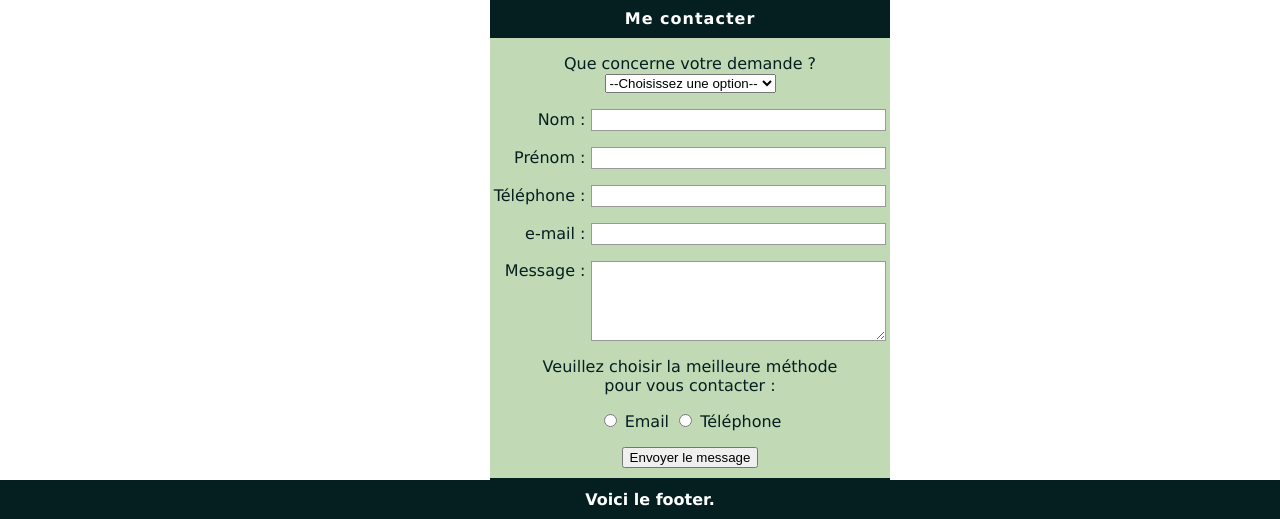
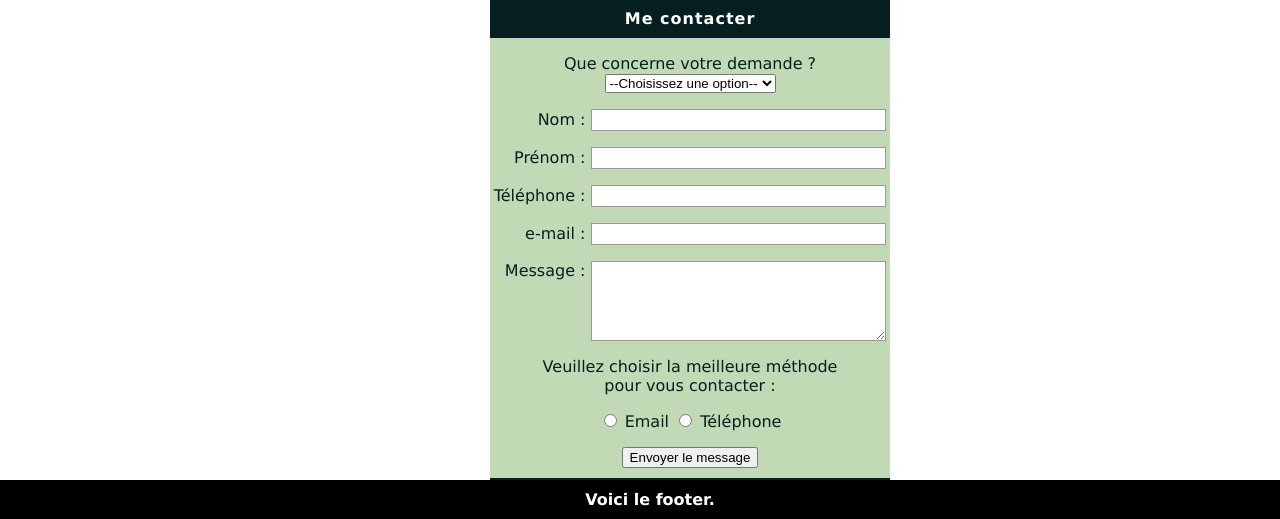
Before and after one commit to gillesreist/cv, a PHP site: page /contact.html in a window 1280 px wide. Shown: the part 301-820 px from the top of the page. Run offline with PHP 8.4, Linux system fonts and the light colour scheme; some libraries are stand-ins or nearby versions.

Commit message:
changement couleur footer

```diff
--- a/style.css
+++ b/style.css
@@ -93,7 +93,7 @@ body {
 }
 
 #footer {
-    background-color: #051F20;
+    background-color: #000000;
     width: 100%;
     padding: 10px;
     display: flex;
```
